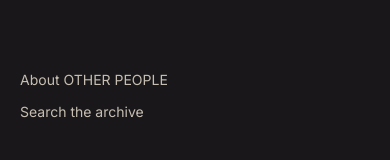
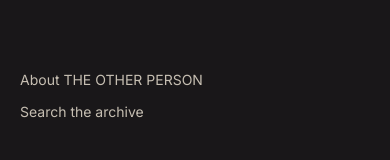
Before and after one commit to Sree-cnair/thirdperson, a React (Vite) app: page /store/1 in a window 390 px wide. Both pictures are taken after a click on the button 348 px from the left and 32 px from the top of the page. Shown: the part 682-842 px from the top of the page. Built offline with nearby package versions, Linux system fonts and the light colour scheme; no server answers; the database is empty; a web font is replaced by a local one.

Commit message:
Update header brand references

```diff
--- a/src/components/SiteHeader.tsx
+++ b/src/components/SiteHeader.tsx
@@ -31,7 +31,7 @@ export function SiteHeader() {
   return (
     <header className="sticky top-0 z-40 border-b border-white/10 bg-ink text-cream">
       <div className="mx-auto flex h-16 max-w-[1400px] items-center justify-between gap-6 px-5 md:px-8">
-        <Link to="/" aria-label="OTHER PEOPLE home" className="shrink-0 text-cream transition-opacity hover:opacity-80">
+        <Link to="/" aria-label="THE OTHER PERSON home" className="shrink-0 text-cream transition-opacity hover:opacity-80">
           <Wordmark />
         </Link>
 
@@ -108,7 +108,7 @@ export function SiteHeader() {
             </ul>
             <div className="mt-10 flex flex-col gap-3 font-sans text-sm text-cream/80">
               <Link to="/about" className="hover:text-lemon">
-                About OTHER PEOPLE
+                About THE OTHER PERSON
               </Link>
               <Link to="/search" className="hover:text-lemon">
                 Search the archive
```
